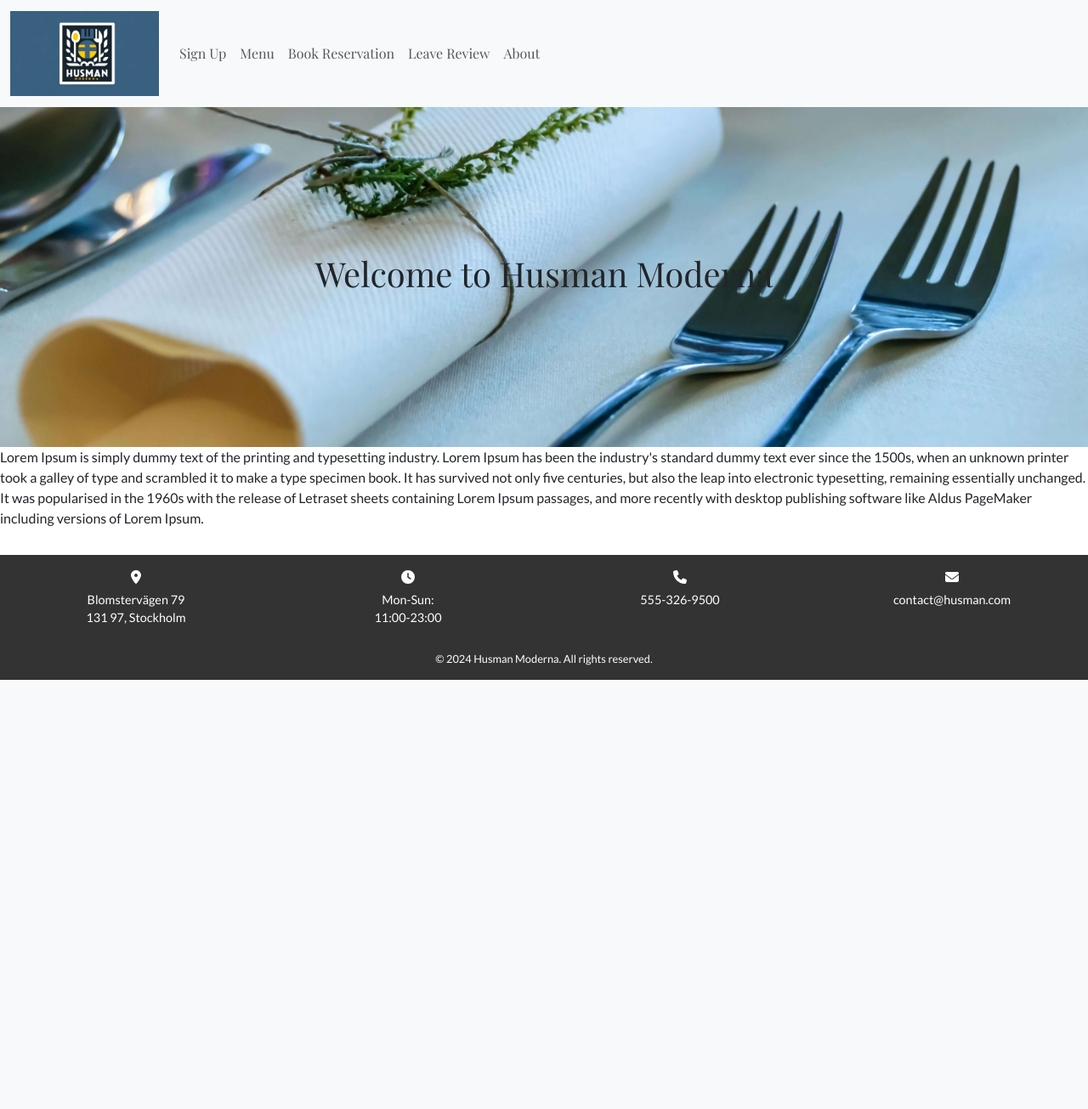
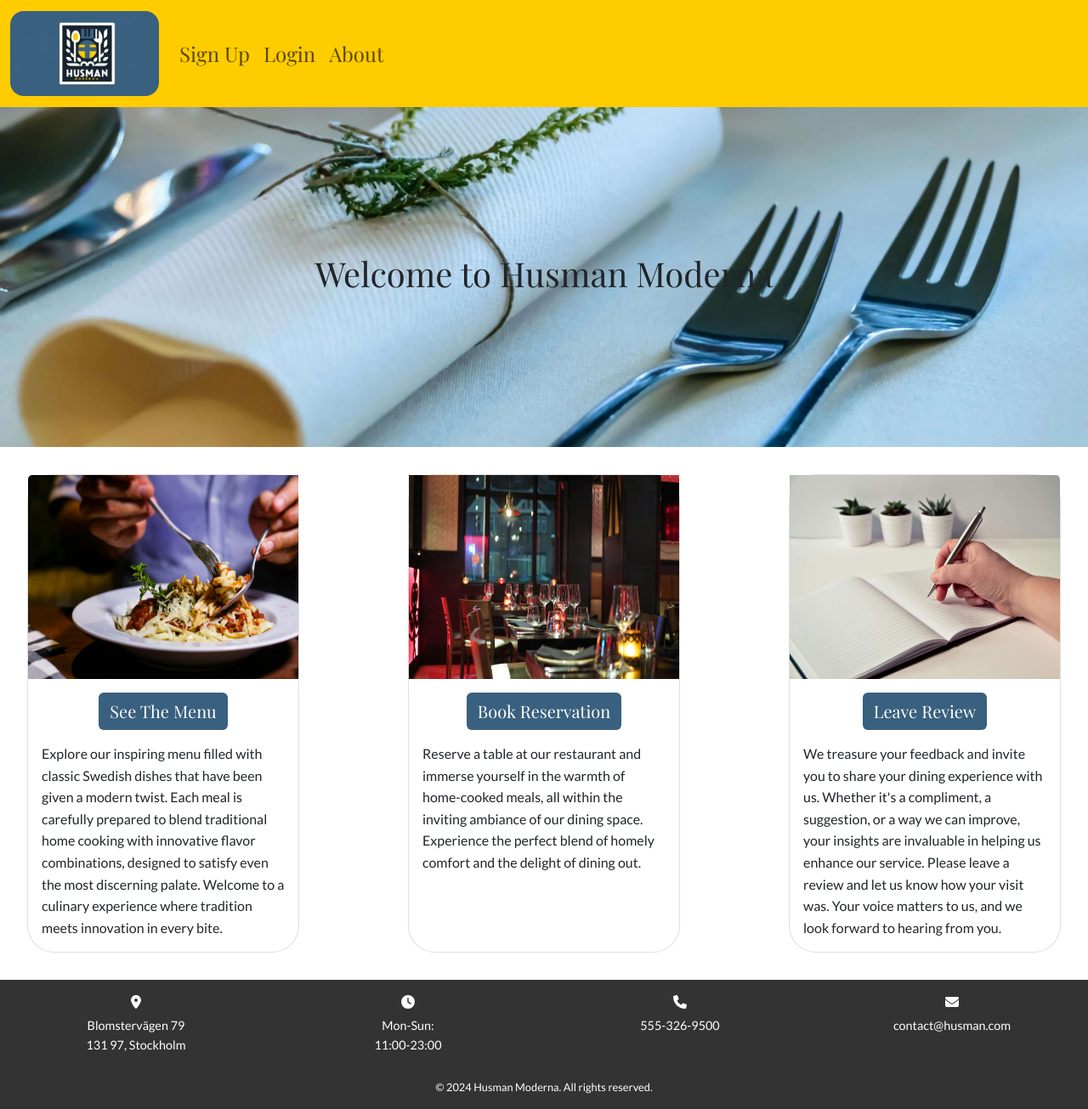
Before and after one commit to merin86/husman-moderna, a Django app: page /home/ in a window 1280 px wide. Shown: the whole page at 85% size. Before the commit the page ends 800 px from the top, so only its background shows below. Run offline with Django 4.2, Linux system fonts and the light colour scheme; some libraries are stand-ins or nearby versions.

Commit message:
Create cards on frontpage

```diff
--- a/home/templates/home/index.html
+++ b/home/templates/home/index.html
@@ -9,10 +9,41 @@
         <h1>Welcome to Husman Moderna</h1>
     </div>
 </div>
-<p>Lorem Ipsum is simply dummy text of the printing and typesetting industry. Lorem Ipsum has been the industry's
-    standard dummy text ever since the 1500s, when an unknown printer took a galley of type and scrambled it to make a
-    type specimen book. It has survived not only five centuries, but also the leap into electronic typesetting,
-    remaining essentially unchanged. It was popularised in the 1960s with the release of Letraset sheets containing
-    Lorem Ipsum passages, and more recently with desktop publishing software like Aldus PageMaker including versions of
-    Lorem Ipsum.</p>
+<div class="card-group">
+    <div class="card" id="card1">
+        <img src="{% static 'images/ragu.jpg' %}" class="card-img-top" alt="Ragu Bolognese">
+        <div class="card-body">
+            <div class="button-container">
+                <a class="btn btn-custom card-title-button" href="{% url 'menu' %}">See The Menu</a>
+            </div>
+            <p class="card-text">Explore our inspiring menu filled with classic Swedish dishes that have been given a
+                modern twist. Each meal is carefully prepared to blend traditional home cooking with innovative flavor
+                combinations, designed to satisfy even the most discerning palate. Welcome to a culinary experience
+                where tradition meets innovation in every bite.</p>
+        </div>
+    </div>
+    <div class="card" id="card2">
+        <img src="{% static 'images/book-table.jpg' %}" class="card-img-top" alt="Restaurant table">
+        <div class="card-body">
+            <div class="button-container">
+                <a class="btn btn-custom card-title-button" href="#">Book Reservation</a>
+            </div>
+            <p class="card-text">Reserve a table at our restaurant and immerse yourself in the warmth of home-cooked
+                meals, all within the inviting ambiance of our dining space. Experience the perfect blend of homely
+                comfort and the delight of dining out.</p>
+        </div>
+    </div>
+    <div class="card" id="card3">
+        <img src="{% static 'images/leave-review.jpg' %}" class="card-img-top" alt="Writing in book">
+        <div class="card-body">
+            <div class="button-container">
+                <a class="btn btn-custom card-title-button" href="#">Leave Review</a>
+            </div>
+            <p class="card-text">We treasure your feedback and invite you to share your dining experience with us.
+                Whether it's a compliment, a suggestion, or a way we can improve, your insights are invaluable in
+                helping us enhance our service. Please leave a review and let us know how your visit
+                was. Your voice matters to us, and we look forward to hearing from you.</p>
+        </div>
+    </div>
+</div>
 {% endblock %}
--- a/static/css/style.css
+++ b/static/css/style.css
@@ -11,24 +11,28 @@ html, body {
     height: 100%;
 }
 
-/* Basic typography */
 body {
     font-family: 'Lato', sans-serif !important;
     line-height: 1.6;
-    background-color: #f5f5f5;
     display: flex;
     flex-direction: column;
 
 }
 
 /* Header */
+.navbar-custom {
+    background-color: rgba(255,204,0,255);
+}
+
 .logo {
     height: 100px;
     width: auto;
+    border-radius: 1rem;
 }
 
 .nav-link {
     font-family: 'Playfair Display', serif;
+    font-size: 1.5rem;
 }
 
 .menu-item {
@@ -79,6 +83,51 @@ h1, h2, h3, h4, h5, h6 {
     align-items: center;
 }
 
+.card-group {
+    gap: 4rem;
+}
+
+.card-img-top {
+    height: 15rem;
+}
+
+#card1 {
+    margin: 2rem;
+    border: 1px solid rgba(0,0,0,.125);
+    border-radius: 2rem;
+}
+
+#card2 {
+    margin: 2rem;
+    border: 1px solid rgba(0,0,0,.125);
+    border-radius: 2rem;
+}
+
+#card3 {
+    margin: 2rem;
+    border: 1px solid rgba(0,0,0,.125);
+    border-radius: 2rem;
+}
+
+.button-container {
+    display: flex;
+    justify-content: center;
+    margin-bottom: 15px;
+}
+
+.card-title-button {
+    font-size: 1.25rem;
+    font-family: 'Playfair Display', serif;
+}
+
+.btn-custom {
+    background-color: rgba(57,96,127,255);
+    color: #fff;
+}
+
+.btn-custom:hover {
+    background-color: rgba(57, 96, 127, 0.8);
+}
 
 /* Footer */
 footer {
--- a/templates/base.html
+++ b/templates/base.html
@@ -12,21 +12,21 @@
     <link rel="icon" type="image/png" sizes="32x32" href="{% static 'images/favicon/favicon-32x32.png' %}">
     <link rel="icon" type="image/png" sizes="16x16" href="{% static 'images/favicon/favicon-16x16.png' %}">
     <link rel="manifest" href="{% static 'images/favicon/site.webmanifest' %}">
-    <!-- Custom CSS -->
-    <link rel="stylesheet" href="{% static 'css/style.css' %}">
     <!-- Bootstrap CSS -->
     {% block extra_css %}
     <link rel="stylesheet" href="https://cdnjs.cloudflare.com/ajax/libs/bootstrap/5.3.3/css/bootstrap.min.css"
         integrity="sha512-jnSuA4Ss2PkkikSOLtYs8BlYIeeIK1h99ty4YfvRPAlzr377vr3CXDb7sb7eEEBYjDtcYj+AjBH3FLv5uSJuXg=="
         crossorigin="anonymous" referrerpolicy="no-referrer" />
     {% endblock %}
+    <!-- Custom CSS -->
+    <link rel="stylesheet" href="{% static 'css/style.css' %}">
 </head>
 
 <body>
     <!-- Header -->
     <header>
         <!-- Navigation -->
-        <nav class="navbar navbar-expand-lg bg-body-tertiary">
+        <nav class="navbar navbar-expand-lg navbar-custom">
             <div class="container-fluid">
                 <!-- Logo -->
                 <a class="navbar-brand" href="{% url 'home' %}"><img src="{% static 'images/logga.jpg' %}"
@@ -41,13 +41,7 @@
                             <a class="nav-link" href="#">Sign Up</a>
                         </li>
                         <li class="nav-item">
-                            <a class="nav-link" href="{% url 'menu' %}">Menu</a>
-                        </li>
-                        <li class="nav-item">
-                            <a class="nav-link" href="#">Book Reservation</a>
-                        </li>
-                        <li class="nav-item">
-                            <a class="nav-link" href="#">Leave Review</a>
+                            <a class="nav-link" href="#">Login</a>
                         </li>
                         <li class="nav-item">
                             <a class="nav-link" href="#">About</a>
```
Also changed, not shown: static/images/book-table.jpg (added), static/images/leave-review.jpg (added), static/images/ragu.jpg (added).
